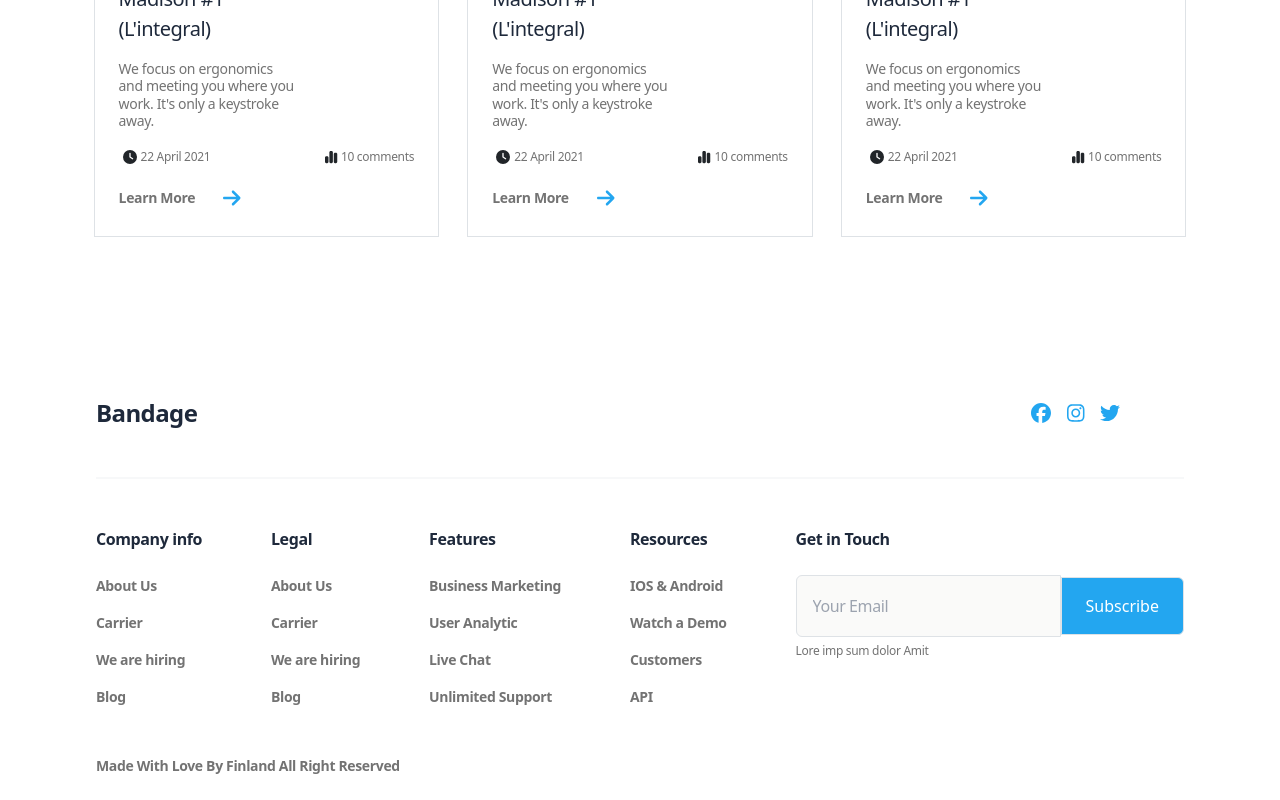
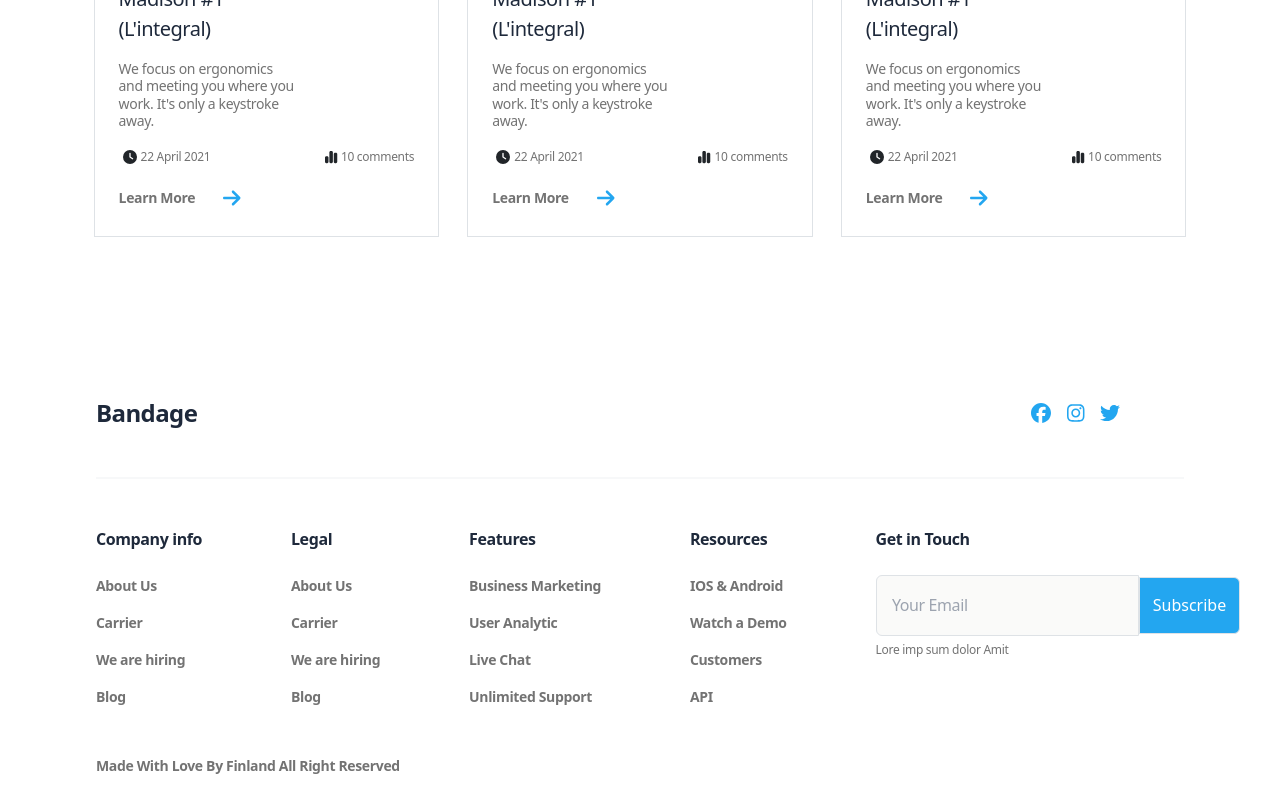
Before and after one commit to malidegirmenci/ReaCommerce-Frontend, a React (Vite) app: page / in a window 1280 px wide. Shown: the part 4821-5621 px from the top of the page. Built offline with nearby package versions, Linux system fonts and the light colour scheme.

Commit message:
change constant px with percent

```diff
--- a/src/layout/Footer.jsx
+++ b/src/layout/Footer.jsx
@@ -56,8 +56,8 @@ export default function Footer() {
                     <h5 className="text-slate-800 text-base font-bold leading-normal tracking-tight">Get in Touch</h5>
                     <div className="flex flex-col items-start">
                         <div className="flex items-center">
-                            <input type="text" placeholder="Your Email" className="p-3 border rounded-l-md text-neutral-500 font-normal leading-7 tracking-tight bg-stone-50 " />
-                            <button className="py-3 px-6 border border-neutral-200 bg-[#23A6F0] text-white rounded-r-md">Subscribe</button>
+                            <input type="text" placeholder="Your Email" className="p-[5%] border rounded-l-md text-neutral-500 font-normal leading-7 tracking-tight bg-stone-50 " />
+                            <button className="py-[5%] px-[4%] border border-neutral-200 bg-[#23A6F0] text-white rounded-r-md">Subscribe</button>
                         </div>
                         <p className="text-neutral-500 text-xs font-normal leading-7 tracking-tight">Lore imp sum dolor Amit</p>
                     </div>
```
